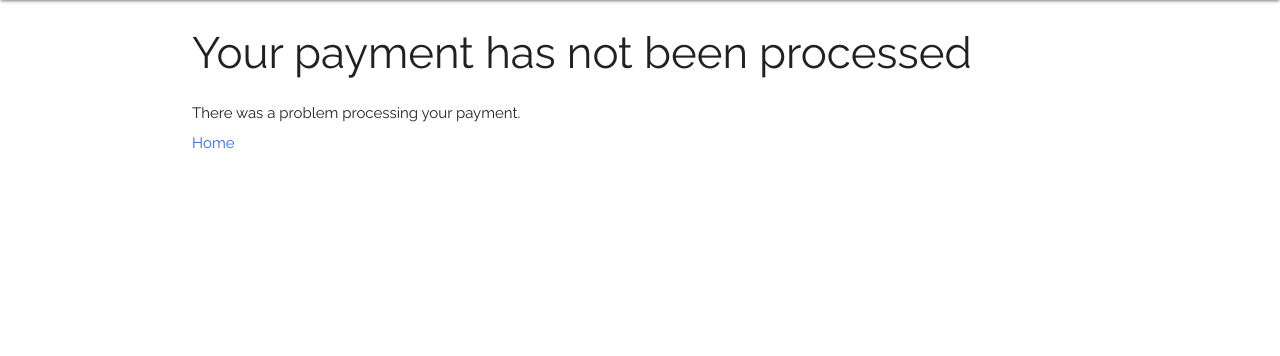
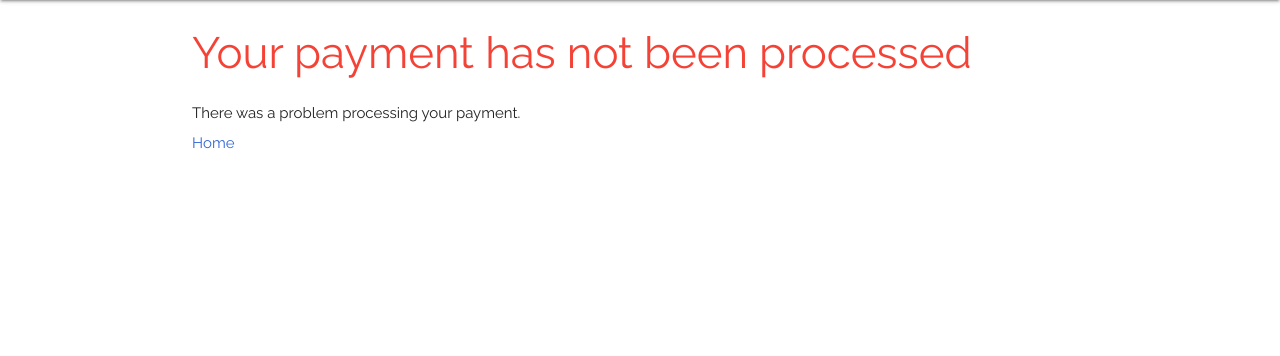
Before and after one commit to NaoiseGaffney/Training, a Django app: page /payment/canceled/ in a window 1280 px wide. Shown: the part 64-420 px from the top of the page. Run offline with Django 3.2, Linux system fonts and the light colour scheme; parts of the project's set-up code (start-up, migrations or seed data) failed here and were passed over; some libraries are stand-ins or nearby versions.

Commit message:
Updated the payment templates 'done.html' and 'canceled.html' highlighting the header tag in green for success (done) and red for failure (canceled) to create a btter visual indicator of the payment status.

```diff
--- a/payment/templates/payment/canceled.html
+++ b/payment/templates/payment/canceled.html
@@ -3,7 +3,7 @@
 {% block content %}
 
 <div class="container">
-<h3>Your payment has not been processed</h3>
+<h3 class="red-text">Your payment has not been processed</h3>
 <p class="padding">There was a problem processing your payment.</p>
 {% if request.user.is_authenticated %}
 <a href="{% url 'dashboard' %}">Character Dashboard</a>
--- a/payment/templates/payment/done.html
+++ b/payment/templates/payment/done.html
@@ -3,7 +3,7 @@
 {% block content %}
 
 <div class="container">
-<h3>Your payment was successful</h3>
+<h3 class="green-text">Your payment was successful</h3>
 <p class="padding">Your payment has been processed successfully.</p>
 {% if request.user.is_authenticated %}
 <a href="{% url 'dashboard' %}">Character Dashboard</a>
```
